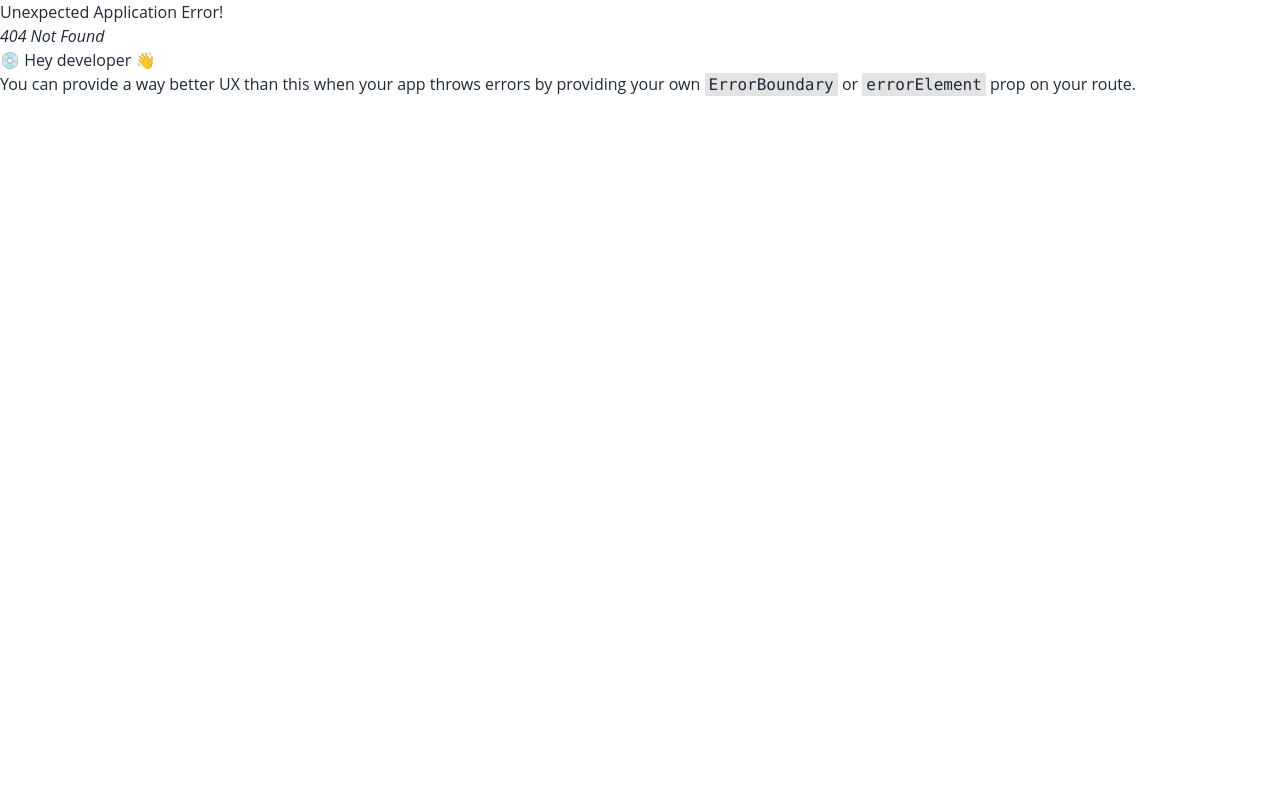
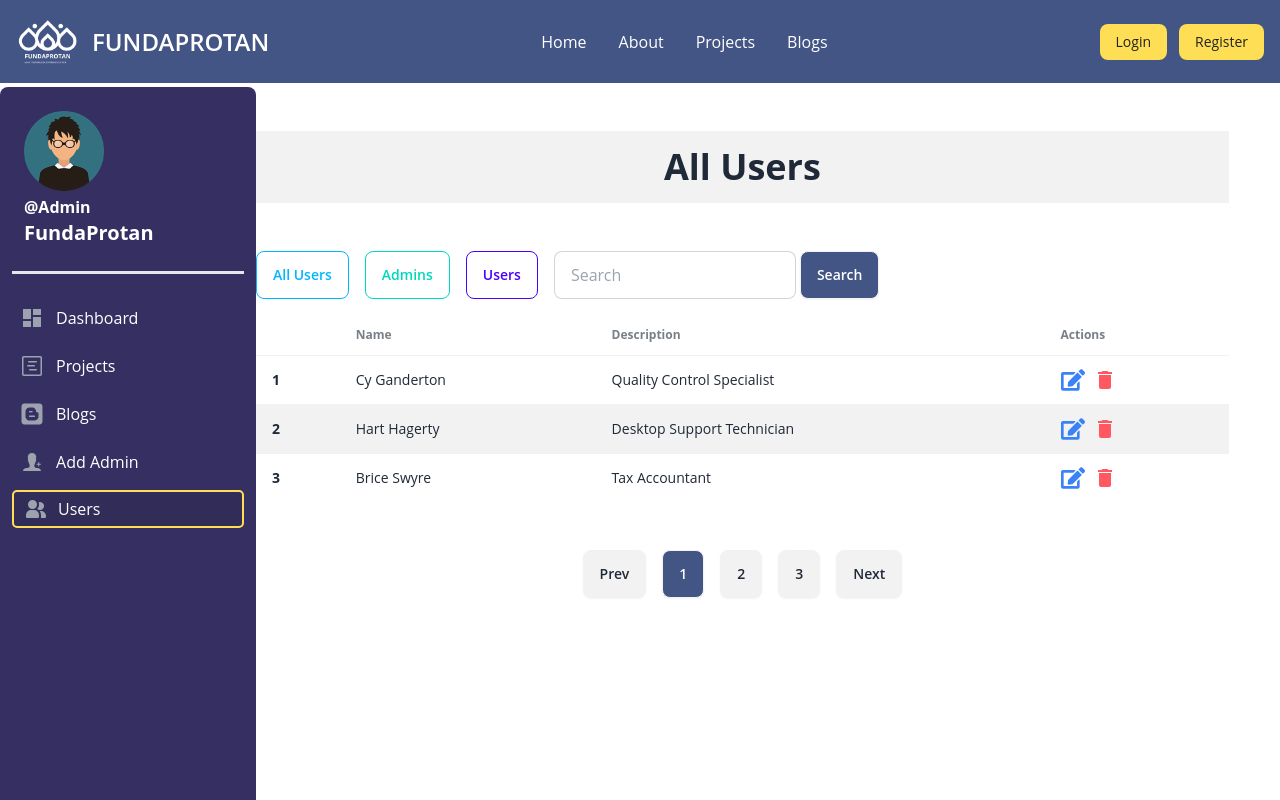
Before and after one commit to Fahim-Prodhan/donation-foundation, a React (Vite) app in the folder client/: page /admin/users in a window 1280 px wide. Before the commit this address had no page. Built offline with nearby package versions, Linux system fonts and the light colour scheme.

Commit message:
Users section add in admin dashboard

```diff
--- /dev/null
+++ b/client/src/admin/allUsers/AllUsers.jsx
@@ -0,0 +1,139 @@
+import React, { useState } from 'react';
+import { FaEdit } from 'react-icons/fa';
+import { MdDelete } from 'react-icons/md';
+
+const AllUsers = () => {
+
+    const [count, SetCount] = useState(12)
+    const [itemsPerPage, setItemsPerPage] = useState(4)
+    const [currentPage, setCurrentPage] = useState(1)
+
+    const numberOfPages = Math.ceil(count / itemsPerPage)
+
+    const pages = [...Array(numberOfPages).keys()].map(e => e + 1)
+
+    const handlePrev = () => {
+        if (currentPage > 1) {
+            setCurrentPage(currentPage - 1)
+        }
+    }
+    const handleNext = () => {
+        if (currentPage < pages.length) {
+            setCurrentPage(currentPage + 1)
+        }
+    }
+
+
+    return (
+        <div>
+
+            <div className='py-4 bg-base-200 text-center text-2xl md:text-4xl font-bold my-12'>
+                <h1>All Users</h1>
+            </div>
+
+            <div className='flex my-4 gap-4 flex-wrap'>
+                {/* You can open the modal using document.getElementById('ID').showModal() method */}
+                <button className="btn btn-outline btn-info">All Users</button>
+                <button className="btn btn-outline btn-accent">Admins</button>
+                <button className="btn btn-outline btn-primary">Users</button>
+                {/* Search Box */}
+                <form className='flex gap-1' onSubmit={''}>
+                    <label className="input input-bordered flex items-center gap-2">
+                        <input name='search' type="text" className="grow" placeholder="Search" />
+                    </label>
+                    <button type='submit' className="btn bg-[#435585] text-white">Search</button>
+                </form>
+            </div>
+            <div className="overflow-x-auto">
+                <table className="table table-zebra">
+                    {/* head */}
+                    <thead>
+                        <tr>
+                            <th></th>
+                            <th>Name</th>
+                            <th>Description</th>
+                            <th>Actions</th>
+                        </tr>
+                    </thead>
+                    <tbody>
+                        {/* row 1 */}
+                        <tr>
+                            <th>1</th>
+                            <td>Cy Ganderton</td>
+                            <td>Quality Control Specialist</td>
+                            <td>
+                                <div className='flex text-2xl gap-2'>
+                                    {/* You can open the modal using document.getElementById('ID').showModal() method */}
+                                    <button onClick={() => document.getElementById('my_modal_4').showModal()}><FaEdit className='text-blue-500'></FaEdit></button>
+                                    <dialog id="my_modal_4" className="modal">
+                                        <div className="modal-box">
+                                            <form method="dialog">
+                                                {/* if there is a button in form, it will close the modal */}
+                                                <button className="btn btn-sm btn-circle btn-ghost absolute right-2 top-2">✕</button>
+                                            </form>
+                                            <h1 className='text-center pb-6 text-2xl font-bold'>Update Project</h1>
+                                            <form className='grid justify-center'>
+                                                <input type="file" className="file-input file-input-bordered w-full max-w-xs" />
+                                                <div className="form-control">
+                                                    <label className="label">
+                                                        <span className="label-text font-bold">Title</span>
+                                                    </label>
+                                                    <input type="text" placeholder="Enter Title of project" className="input input-bordered" required />
+                                                </div>
+                                                <div className="form-control">
+                                                    <label className="label">
+                                                        <span className="label-text font-bold">Description</span>
+                                                    </label>
+                                                    <textarea type="text" placeholder="Enter Description of project" className="input input-bordered" required />
+                                                </div>
+
+                                            </form>
+                                        </div>
+                                    </dialog>
+                                    <MdDelete className='text-error'></MdDelete>
+                                </div>
+                            </td>
+                        </tr>
+                        {/* row 2 */}
+                        <tr>
+                            <th>2</th>
+                            <td>Hart Hagerty</td>
+                            <td>Desktop Support Technician</td>
+                            <td>
+                                <div className='flex text-2xl gap-2'>
+                                    <FaEdit className='text-blue-500'></FaEdit>
+                                    <MdDelete className='text-error'></MdDelete>
+                                </div>
+                            </td>
+                        </tr>
+                        {/* row 3 */}
+                        <tr>
+                            <th>3</th>
+                            <td>Brice Swyre</td>
+                            <td>Tax Accountant</td>
+                            <td>
+                                <div className='flex text-2xl gap-2'>
+                                    <FaEdit className='text-blue-500'></FaEdit>
+                                    <MdDelete className='text-error'></MdDelete>
+                                </div>
+                            </td>
+                        </tr>
+                    </tbody>
+                </table>
+            </div>
+            {/* pagination */}
+            <div className='flex justify-center mt-12 gap-4'>
+                <button onClick={handlePrev} className="btn">Prev</button>
+                {
+                    pages.map(page => <button
+                        onClick={() => setCurrentPage(page)}
+                        className={`btn  ${page == currentPage ? 'bg-[#435585] text-white' : ''}`}
+                        key={page}> {page}</button>)
+                }
+                <button onClick={handleNext} className="btn">Next</button>
+            </div>
+        </div>
+    );
+};
+
+export default AllUsers;
--- a/client/src/admin/dashboard/sidebar/Sidebar.jsx
+++ b/client/src/admin/dashboard/sidebar/Sidebar.jsx
@@ -93,14 +93,20 @@ const Sidebar = () => {
 
                             </NavLink>
                         </li>
+                        <li>
+                            <NavLink style={({ isActive }) => ({
+                                color: isActive ? "#fff" : "#fff",
+                                border: isActive ? '2px solid #FDDE55' : 'none',
+                                borderRadius: isActive ? '5px' : '',
+                                padding: isActive ? '5px 12px' : '',
+                                background: isActive ? "#1111111f" : "transparent",
+                            })} to='/admin/users' className="flex items-center p-2 rounded-lg text-white hover:bg-gray-700 group">
+                                <p className='text-2xl'><svg className="flex-shrink-0 w-5 h-5 transition duration-75 text-gray-400 group-hover:text-white" aria-hidden="true" xmlns="http://www.w3.org/2000/svg" fill="currentColor" viewBox="0 0 20 18">
+                                    <path d="M14 2a3.963 3.963 0 0 0-1.4.267 6.439 6.439 0 0 1-1.331 6.638A4 4 0 1 0 14 2Zm1 9h-1.264A6.957 6.957 0 0 1 15 15v2a2.97 2.97 0 0 1-.184 1H19a1 1 0 0 0 1-1v-1a5.006 5.006 0 0 0-5-5ZM6.5 9a4.5 4.5 0 1 0 0-9 4.5 4.5 0 0 0 0 9ZM8 10H5a5.006 5.006 0 0 0-5 5v2a1 1 0 0 0 1 1h11a1 1 0 0 0 1-1v-2a5.006 5.006 0 0 0-5-5Z" />
+                                </svg></p>
+                                <span className="ms-3">Users</span>
 
-                        <li>
-                            <a href="#" className="flex items-center p-2  rounded-lg text-white  hover:bg-gray-700 group">
-                                <svg className="flex-shrink-0 w-5 h-5 transition duration-75 text-gray-400 group-hover:text-white" aria-hidden="true" xmlns="http://www.w3.org/2000/svg" fill="currentColor" viewBox="0 0 20 18">
-                                    <path d="M14 2a3.963 3.963 0 0 0-1.4.267 6.439 6.439 0 0 1-1.331 6.638A4 4 0 1 0 14 2Zm1 9h-1.264A6.957 6.957 0 0 1 15 15v2a2.97 2.97 0 0 1-.184 1H19a1 1 0 0 0 1-1v-1a5.006 5.006 0 0 0-5-5ZM6.5 9a4.5 4.5 0 1 0 0-9 4.5 4.5 0 0 0 0 9ZM8 10H5a5.006 5.006 0 0 0-5 5v2a1 1 0 0 0 1 1h11a1 1 0 0 0 1-1v-2a5.006 5.006 0 0 0-5-5Z" />
-                                </svg>
-                                <span className="flex-1 ms-3 whitespace-nowrap">Users</span>
-                            </a>
+                            </NavLink>
                         </li>
 
                     </ul>
--- a/client/src/routes/Routes.jsx
+++ b/client/src/routes/Routes.jsx
@@ -11,6 +11,7 @@ import DashboardContent from "../admin/dashboard/dashboardContent/DashboardConte
 import Projects from "../admin/projectComponents/porjects/Projects";
 import Blogs from "../admin/blogs/Blogs";
 import AddAdmin from "../admin/addAdmin/AddAdmin";
+import AllUsers from "../admin/allUsers/AllUsers";
 
 const router = createBrowserRouter([
     {
@@ -63,6 +64,10 @@ const router = createBrowserRouter([
             {
                 path:'add-admin',
                 element:<AddAdmin></AddAdmin>
+            },
+            {
+                path:'users',
+                element:<AllUsers></AllUsers>
             }
         ]
     }
```
